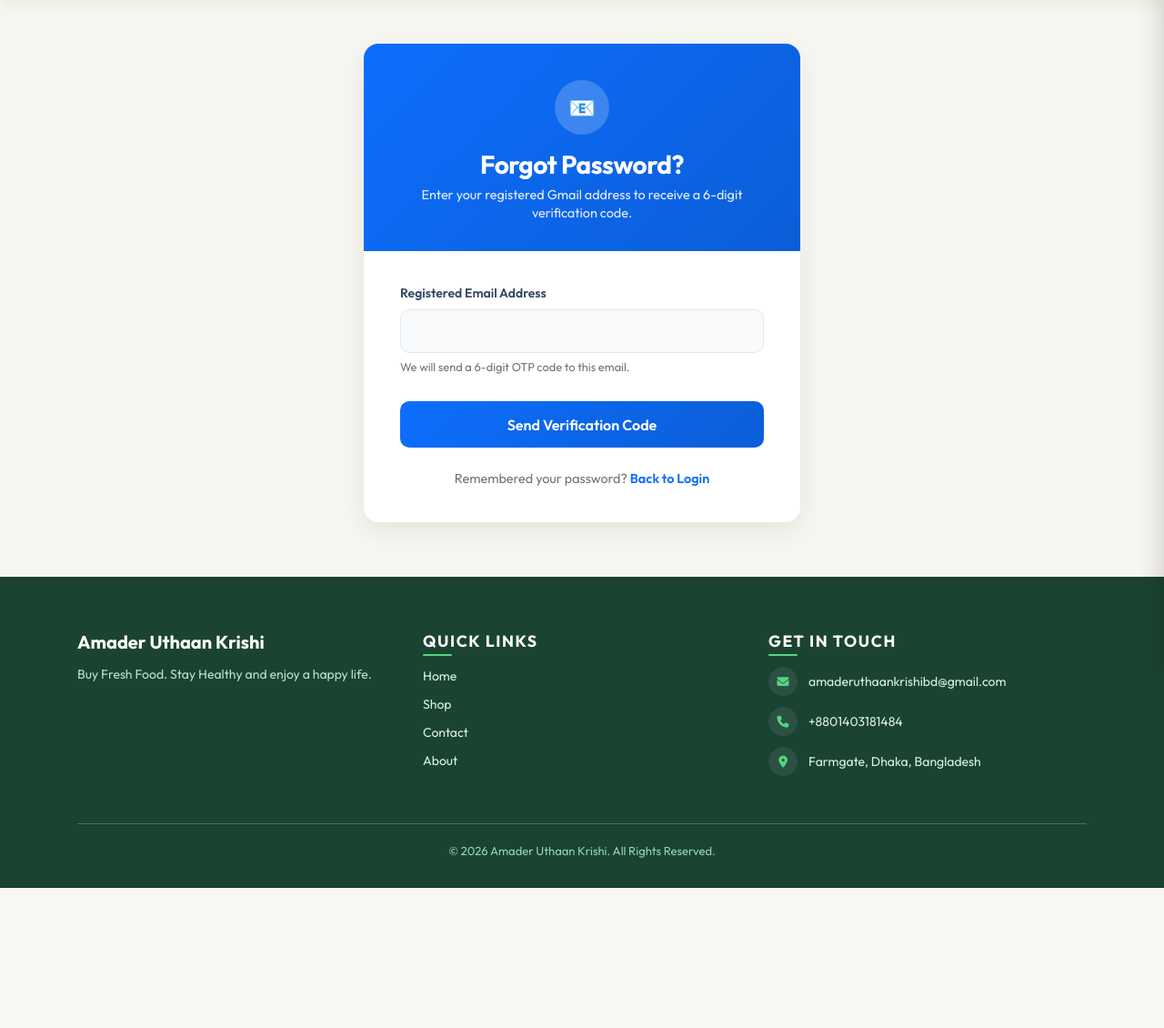
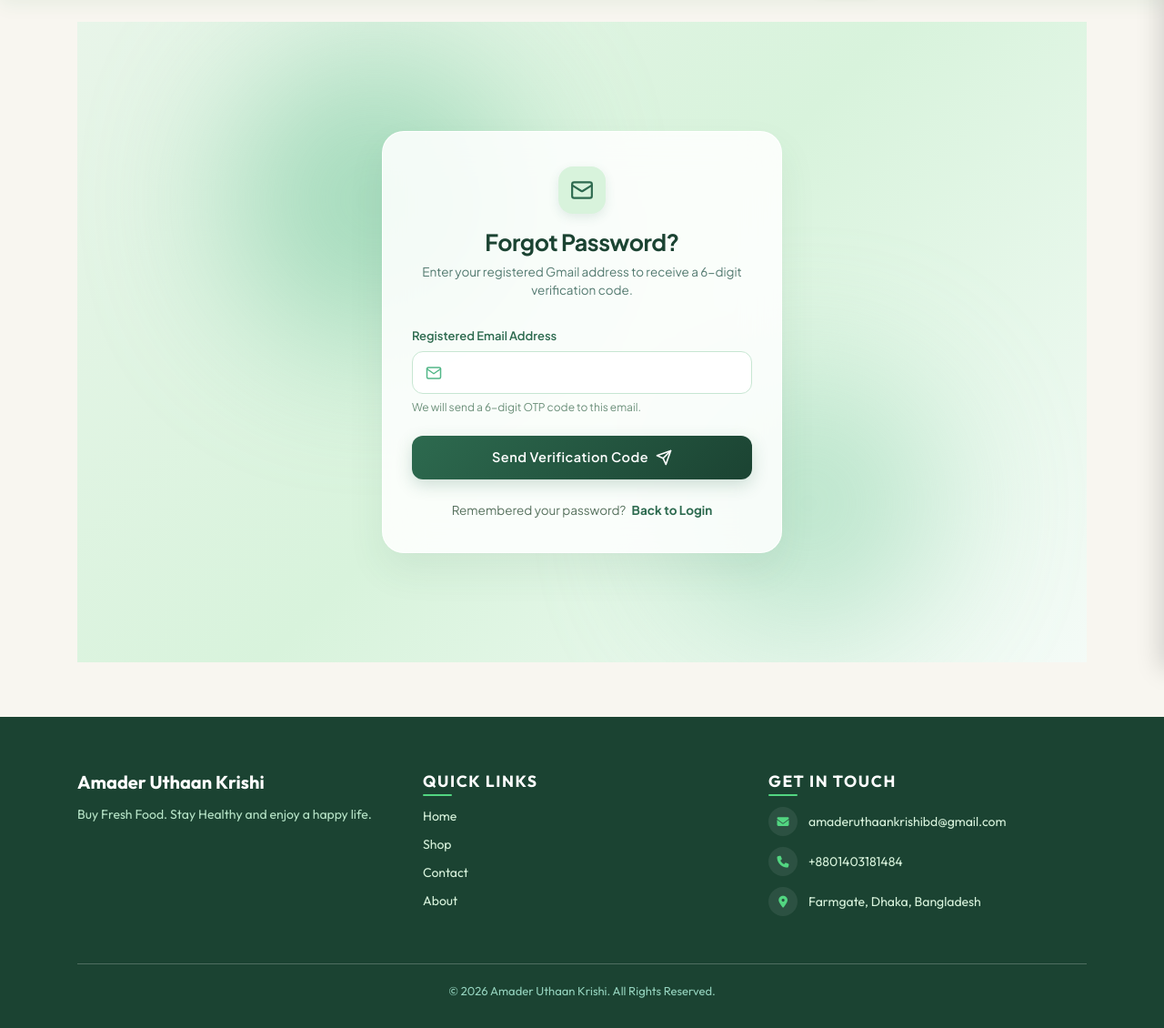
Before and after one commit to Mohd-Araf/amader_uthaan_krishi-ERP-Software-, a Django app: page /accounts/forgot-password/ in a window 1280 px wide. Shown: the part 64-1194 px from the top of the page at 91% size. Before the commit the page ends 1040 px from the top, so only its background shows below. Run offline with Django 5.2, Linux system fonts and the light colour scheme.

Commit message:
Revamp forgot password HTML and CSS
Refactor forgot password page with new styles and structure.

```diff
--- a/Templates/accounts/forgot_password.html
+++ b/Templates/accounts/forgot_password.html
@@ -3,171 +3,65 @@
 {% block title %}Forgot Password{% endblock %}
 
 {% block content %}
-<style>
-    /* Custom Styling for Forgot Password Page */
-    .forgot-container {
-        max-width: 480px;
-        margin: 3rem auto;
-    }
+<!-- Google Fonts (Plus Jakarta Sans) -->
+<link rel="preconnect" href="https://fonts.googleapis.com">
+<link rel="preconnect" href="https://fonts.gstatic.com" crossorigin>
+<link href="https://fonts.googleapis.com/css2?family=Plus+Jakarta+Sans:wght@400;500;600;700&display=swap" rel="stylesheet">
 
-    .forgot-card {
-        border: none;
-        border-radius: 16px;
-        box-shadow: 0 10px 30px rgba(0, 0, 0, 0.08);
-        overflow: hidden;
-        background: #ffffff;
-    }
+<div class="forgot-wrapper">
+    <!-- Background Ambient Glows -->
+    <div class="bg-glow glow-1"></div>
+    <div class="bg-glow glow-2"></div>
 
-    .forgot-header {
-        background: linear-gradient(135deg, #0d6efd, #0b5ed7);
-        color: #ffffff;
-        padding: 2.5rem 2rem 2rem 2rem;
-        text-align: center;
-    }
+    <div class="forgot-container">
+        <div class="forgot-card">
 
-    .forgot-header .icon-box {
-        width: 60px;
-        height: 60px;
-        background: rgba(255, 255, 255, 0.2);
-        border-radius: 50%;
-        display: flex;
-        align-items: center;
-        justify-content: center;
-        margin: 0 auto 1rem auto;
-        font-size: 1.5rem;
-    }
-
-    .forgot-header h3 {
-        font-weight: 700;
-        letter-spacing: -0.5px;
-        margin-bottom: 0.4rem;
-    }
-
-    .forgot-header p {
-        font-size: 0.9rem;
-        opacity: 0.9;
-        margin: 0;
-        line-height: 1.4;
-    }
-
-    .forgot-body {
-        padding: 2.25rem 2.5rem;
-    }
-
-    .form-group {
-        margin-bottom: 1.25rem;
-    }
-
-    .form-group label {
-        font-size: 0.875rem;
-        font-weight: 600;
-        color: #344767;
-        margin-bottom: 0.4rem;
-        display: block;
-    }
-
-    /* Auto styling for email input */
-    .form-group input {
-        display: block;
-        width: 100%;
-        border-radius: 10px;
-        padding: 0.75rem 1rem;
-        font-size: 0.95rem;
-        border: 1.5px solid #e2e8f0;
-        background-color: #f8fafc;
-        color: #212529;
-        transition: all 0.25s ease;
-    }
-
-    .form-group input:focus {
-        background-color: #ffffff;
-        border-color: #0d6efd;
-        outline: none;
-        box-shadow: 0 0 0 4px rgba(13, 110, 253, 0.15);
-    }
-
-    .field-hint {
-        font-size: 0.8rem;
-        color: #6c757d;
-        margin-top: 0.35rem;
-    }
-
-    .error-msg {
-        color: #dc3545;
-        font-size: 0.825rem;
-        margin-top: 0.3rem;
-        font-weight: 500;
-    }
-
-    .btn-submit {
-        background: linear-gradient(135deg, #0d6efd, #0b5ed7);
-        color: #ffffff;
-        border: none;
-        border-radius: 10px;
-        padding: 0.85rem 1.5rem;
-        font-weight: 600;
-        font-size: 1rem;
-        width: 100%;
-        cursor: pointer;
-        transition: all 0.3s ease;
-        margin-top: 0.5rem;
-    }
-
-    .btn-submit:hover {
-        transform: translateY(-2px);
-        box-shadow: 0 6px 20px rgba(13, 110, 253, 0.35);
-        color: #ffffff;
-    }
-
-    .login-footer {
-        text-align: center;
-        margin-top: 1.5rem;
-        font-size: 0.9rem;
-        color: #6c757d;
-    }
-
-    .login-footer a {
-        color: #0d6efd;
-        font-weight: 600;
-        text-decoration: none;
-    }
-
-    .login-footer a:hover {
-        text-decoration: underline;
-    }
-</style>
-
-<div class="container">
-    <div class="forgot-container">
-        <div class="card forgot-card">
             <!-- Header Section -->
             <div class="forgot-header">
-                <div class="icon-box">
-                    📧
+                <div class="icon-badge">
+                    <svg width="26" height="26" viewBox="0 0 24 24" fill="none" stroke="currentColor" stroke-width="2" stroke-linecap="round" stroke-linejoin="round">
+                        <rect width="20" height="16" x="2" y="4" rx="2"></rect>
+                        <path d="m22 7-8.97 5.7a1.94 1.94 0 0 1-2.06 0L2 7"></path>
+                    </svg>
                 </div>
-                <h3>Forgot Password?</h3>
-                <p>Enter your registered Gmail address to receive a 6-digit verification code.</p>
+                <h2>Forgot Password?</h2>
+                <p class="subtitle">Enter your registered Gmail address to receive a 6-digit verification code.</p>
             </div>
 
             <!-- Body Section -->
             <div class="forgot-body">
 
-                <!-- Non-field level validation errors -->
+                <!-- Non-field / General Form Errors -->
                 {% if form.non_field_errors %}
-                    <div class="alert alert-danger rounded-3 mb-4">
+                    <div class="alert-error-box">
                         {% for error in form.non_field_errors %}
-                            <p class="mb-0 small"><i class="bi bi-exclamation-triangle-fill me-2"></i>{{ error }}</p>
+                            <p class="error-text">
+                                <svg width="16" height="16" viewBox="0 0 24 24" fill="none" stroke="currentColor" stroke-width="2" stroke-linecap="round" stroke-linejoin="round">
+                                    <circle cx="12" cy="12" r="10"></circle>
+                                    <line x1="12" y1="8" x2="12" y2="12"></line>
+                                    <line x1="12" y1="16" x2="12.01" y2="16"></line>
+                                </svg>
+                                {{ error }}
+                            </p>
                         {% endfor %}
                     </div>
                 {% endif %}
 
-                <form method="post" novalidate>
+                <form method="post" novalidate class="forgot-form">
                     {% csrf_token %}
 
                     <!-- Email Field -->
                     <div class="form-group">
                         <label for="{{ form.email.id_for_label }}">Registered Email Address</label>
-                        {{ form.email }}
+                        <div class="input-container">
+                            <span class="input-icon">
+                                <svg width="18" height="18" viewBox="0 0 24 24" fill="none" stroke="currentColor" stroke-width="2" stroke-linecap="round" stroke-linejoin="round">
+                                    <path d="M4 4h16c1.1 0 2 .9 2 2v12c0 1.1-.9 2-2 2H4c-1.1 0-2-.9-2-2V6c0-1.1.9-2 2-2z"></path>
+                                    <polyline points="22,6 12,13 2,6"></polyline>
+                                </svg>
+                            </span>
+                            {{ form.email }}
+                        </div>
                         <div class="field-hint">We will send a 6-digit OTP code to this email.</div>
                         {% for error in form.email.errors %}
                             <div class="error-msg">{{ error }}</div>
@@ -176,7 +70,11 @@
 
                     <!-- Submit Button -->
                     <button type="submit" class="btn-submit">
-                        Send Verification Code
+                        <span>Send Verification Code</span>
+                        <svg width="18" height="18" viewBox="0 0 24 24" fill="none" stroke="currentColor" stroke-width="2.2" stroke-linecap="round" stroke-linejoin="round">
+                            <line x1="22" y1="2" x2="11" y2="13"></line>
+                            <polygon points="22 2 15 22 11 13 2 9 22 2"></polygon>
+                        </svg>
                     </button>
                 </form>
 
@@ -188,4 +86,263 @@
         </div>
     </div>
 </div>
+
+<style>
+/* Base Wrapper */
+.forgot-wrapper {
+    min-height: 88vh;
+    display: flex;
+    justify-content: center;
+    align-items: center;
+    position: relative;
+    padding: 40px 15px;
+    background: linear-gradient(135deg, #e8f5e9 0%, #d8f3dc 50%, #f4fbf7 100%);
+    font-family: 'Plus Jakarta Sans', -apple-system, BlinkMacSystemFont, sans-serif;
+    overflow: hidden;
+    box-sizing: border-box;
+}
+
+/* Background Soft Glows */
+.bg-glow {
+    position: absolute;
+    border-radius: 50%;
+    filter: blur(80px);
+    opacity: 0.55;
+    pointer-events: none;
+}
+.glow-1 {
+    width: 320px;
+    height: 320px;
+    background: #74c69d;
+    top: 5%;
+    left: 15%;
+}
+.glow-2 {
+    width: 280px;
+    height: 280px;
+    background: #95d5b2;
+    bottom: 5%;
+    right: 15%;
+}
+
+/* Forgot Card Container */
+.forgot-container {
+    width: 100%;
+    max-width: 440px;
+    position: relative;
+    z-index: 1;
+    margin: 0 auto;
+}
+
+.forgot-card {
+    background: rgba(255, 255, 255, 0.86);
+    backdrop-filter: blur(20px);
+    -webkit-backdrop-filter: blur(20px);
+    border: 1px solid rgba(255, 255, 255, 0.95);
+    border-radius: 24px;
+    box-shadow:
+        0 20px 40px rgba(45, 106, 79, 0.08),
+        0 1px 3px rgba(0, 0, 0, 0.02);
+    overflow: hidden;
+    box-sizing: border-box;
+}
+
+/* Header */
+.forgot-header {
+    text-align: center;
+    padding: 38px 30px 10px 30px;
+}
+
+.icon-badge {
+    width: 52px;
+    height: 52px;
+    margin: 0 auto 16px;
+    background: #d8f3dc;
+    color: #2d6a4f;
+    border-radius: 16px;
+    display: flex;
+    align-items: center;
+    justify-content: center;
+    box-shadow: 0 4px 12px rgba(45, 106, 79, 0.12);
+}
+
+.forgot-header h2 {
+    font-size: 25px;
+    font-weight: 700;
+    color: #1b4332;
+    margin: 0 0 8px;
+    letter-spacing: -0.5px;
+}
+
+.forgot-header .subtitle {
+    font-size: 13.5px;
+    color: #52796f;
+    margin: 0;
+    line-height: 1.5;
+}
+
+/* Body */
+.forgot-body {
+    padding: 20px 32px 36px 32px;
+}
+
+/* Form Group */
+.form-group {
+    margin-bottom: 22px;
+    text-align: left;
+}
+
+.form-group label {
+    display: block;
+    font-size: 13px;
+    font-weight: 600;
+    color: #2d6a4f;
+    margin-bottom: 7px;
+}
+
+/* Input Container & Icon */
+.input-container {
+    position: relative;
+    display: flex;
+    align-items: center;
+    background: rgba(255, 255, 255, 0.9);
+    border: 1.5px solid #c7e6d2;
+    border-radius: 12px;
+    transition: all 0.25s ease;
+}
+
+.input-container:focus-within {
+    border-color: #2d6a4f;
+    background: #ffffff;
+    box-shadow: 0 0 0 4px rgba(45, 106, 79, 0.12);
+}
+
+.input-icon {
+    position: absolute;
+    left: 14px;
+    display: flex;
+    align-items: center;
+    justify-content: center;
+    color: #52b788;
+    pointer-events: none;
+    transition: color 0.2s ease;
+}
+
+.input-container:focus-within .input-icon {
+    color: #2d6a4f;
+}
+
+/* Django Form Input Styling */
+.input-container input {
+    width: 100%;
+    padding: 12px 14px 12px 42px;
+    background: transparent;
+    border: none;
+    outline: none;
+    font-size: 14px;
+    color: #1e3d2f;
+    font-family: inherit;
+    box-sizing: border-box;
+}
+
+.input-container input::placeholder {
+    color: #95a59d;
+}
+
+/* Field Hints & Errors */
+.field-hint {
+    font-size: 12px;
+    color: #6b8f79;
+    margin-top: 6px;
+}
+
+.error-msg {
+    color: #d90429;
+    font-size: 12.5px;
+    font-weight: 500;
+    margin-top: 5px;
+}
+
+.alert-error-box {
+    background: #ffebe9;
+    border: 1.5px solid #ffc1be;
+    border-radius: 12px;
+    padding: 12px 16px;
+    margin-bottom: 20px;
+}
+
+.alert-error-box .error-text {
+    display: flex;
+    align-items: center;
+    gap: 8px;
+    color: #c9184a;
+    font-size: 13px;
+    font-weight: 500;
+    margin: 0;
+}
+
+/* Submit Button */
+.btn-submit {
+    width: 100%;
+    padding: 13px 20px;
+    border: none;
+    border-radius: 12px;
+    background: linear-gradient(135deg, #2d6a4f 0%, #1b4332 100%);
+    color: #ffffff;
+    font-size: 14.5px;
+    font-weight: 600;
+    letter-spacing: 0.5px;
+    cursor: pointer;
+    display: flex;
+    align-items: center;
+    justify-content: center;
+    gap: 8px;
+    box-shadow: 0 6px 18px rgba(45, 106, 79, 0.22);
+    transition: all 0.25s ease;
+    margin-top: 8px;
+}
+
+.btn-submit:hover {
+    background: linear-gradient(135deg, #357a5b 0%, #204e3b 100%);
+    box-shadow: 0 8px 22px rgba(45, 106, 79, 0.32);
+    transform: translateY(-2px);
+    color: #ffffff;
+}
+
+.btn-submit:active {
+    transform: translateY(0);
+    box-shadow: 0 4px 12px rgba(45, 106, 79, 0.18);
+}
+
+/* Footer */
+.login-footer {
+    text-align: center;
+    margin-top: 24px;
+    font-size: 13.5px;
+    color: #55705c;
+}
+
+.login-footer a {
+    color: #2d6a4f;
+    font-weight: 700;
+    text-decoration: none;
+    margin-left: 4px;
+    transition: color 0.2s ease;
+}
+
+.login-footer a:hover {
+    color: #1b4332;
+    text-decoration: underline;
+}
+
+/* Mobile Responsive */
+@media (max-width: 576px) {
+    .forgot-body {
+        padding: 15px 22px 28px 22px;
+    }
+    .forgot-header {
+        padding: 30px 20px 10px 20px;
+    }
+}
+</style>
 {% endblock %}
```
